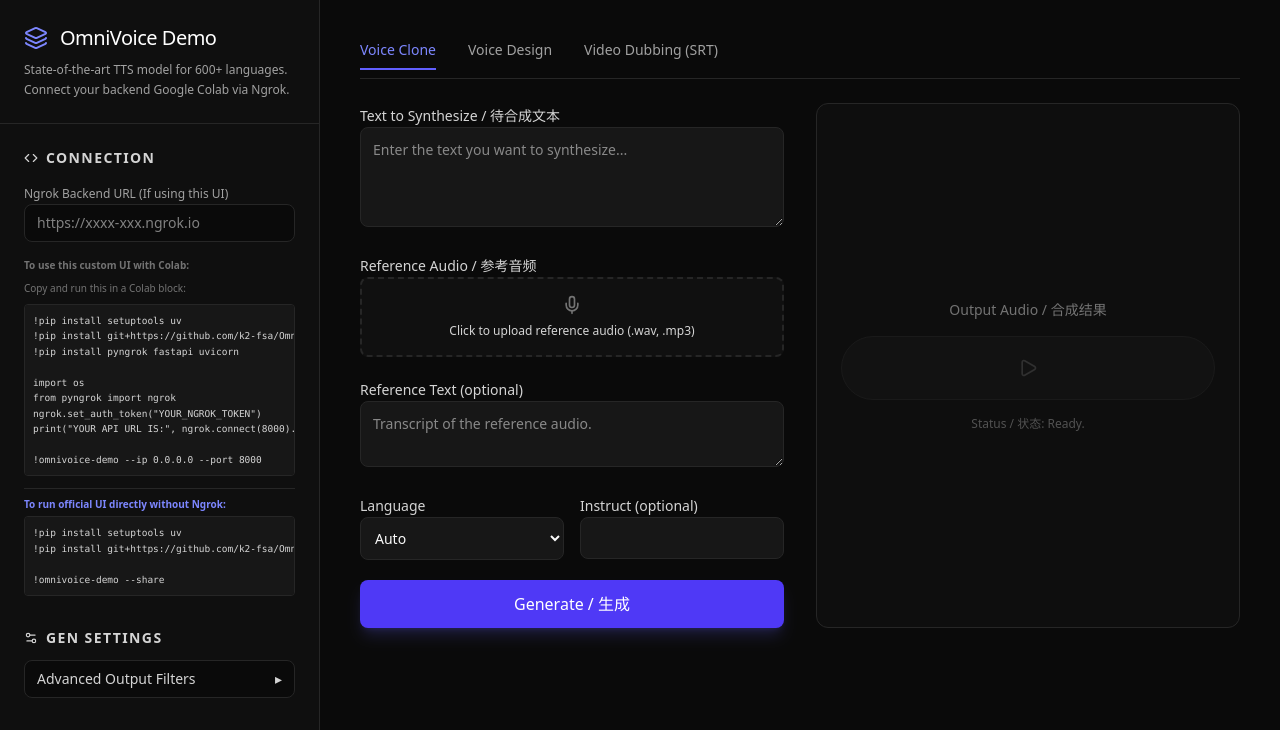
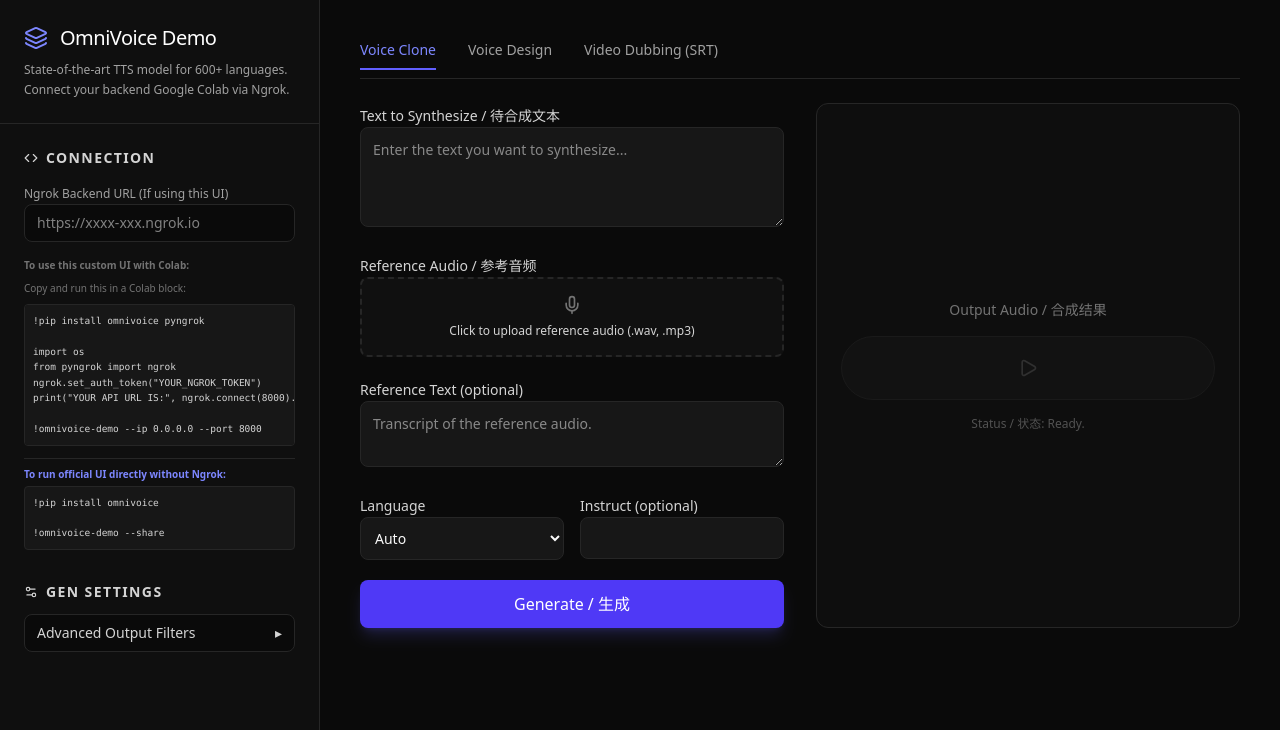
Before and after one commit to Praveen230389/OmniVoice, a React (Vite) app: page / in a window 1280 px wide. Shown: the top 730 px of the page. Built offline with nearby package versions, Linux system fonts and the light colour scheme.

Commit message:
Update App.tsx

```diff
--- a/src/App.tsx
+++ b/src/App.tsx
@@ -212,9 +212,7 @@
                 <p><strong>To use this custom UI with Colab:</strong></p>
                 <p>Copy and run this in a Colab block:</p>
                 <pre className="bg-neutral-900 border border-neutral-800 p-2 rounded text-[9.5px] mt-1 overflow-x-auto text-neutral-300 select-all font-mono leading-relaxed">
-{`!pip install setuptools uv
-!pip install git+https://github.com/k2-fsa/OmniVoice.git
-!pip install pyngrok fastapi uvicorn
+{`!pip install omnivoice pyngrok
 
 import os
 from pyngrok import ngrok
@@ -226,8 +224,7 @@
 
                 <p className="mt-3 text-indigo-400 border-t border-neutral-800 pt-2 mb-1"><strong>To run official UI directly without Ngrok:</strong></p>
                 <pre className="bg-neutral-900 border border-neutral-800 p-2 rounded text-[9.5px] overflow-x-auto text-neutral-300 select-all font-mono leading-relaxed">
-{`!pip install setuptools uv
-!pip install git+https://github.com/k2-fsa/OmniVoice.git
+{`!pip install omnivoice
 
 !omnivoice-demo --share`}
                 </pre>
```
